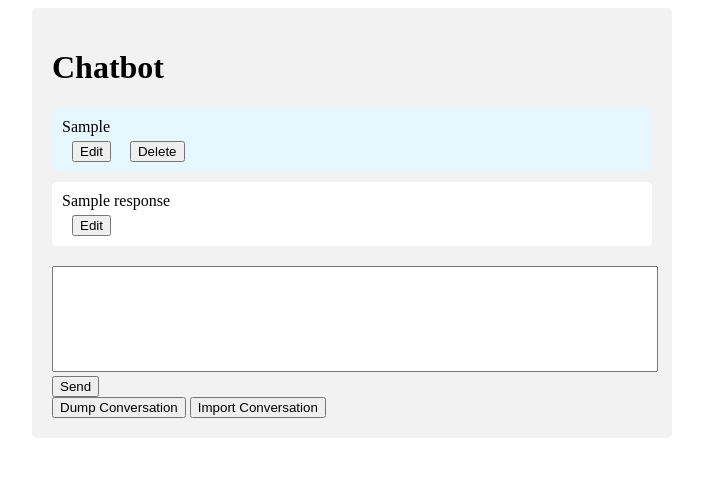
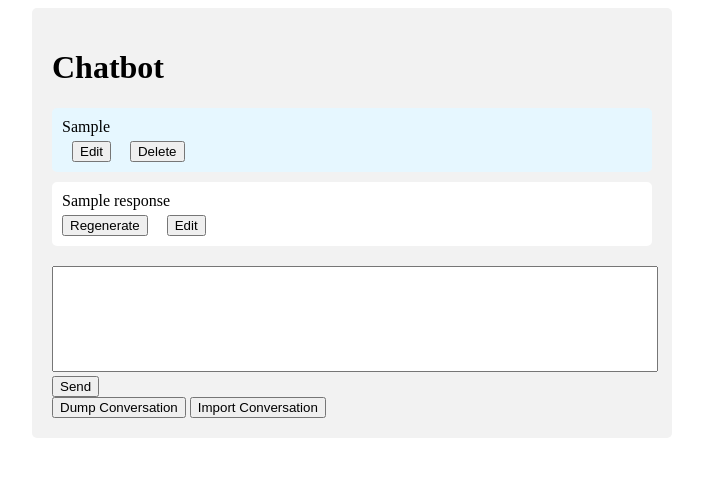
Before and after one commit to ryao/gemini-chat, a Flask app: template templates/index.html in a window 1280 px wide. Shown: the top 477 px of the page, without its empty margins (288-991 px from the left). Run offline with Flask 3, Linux system fonts and the light colour scheme; the template is opened without the code that fills it: most values are stand-ins (such as "Sample title", 1, 10 or a date in 2020).

Commit message:
Add regenerate button
Signed-off-by: Richard Yao <richard.yao@alumni.stonybrook.edu>

```diff
--- a/app.py
+++ b/app.py
@@ -140,6 +140,31 @@ def edit():
 
     return jsonify({"status": "success"})
 
+@app.route('/regenerate', methods=['POST'])
+def regenerate():
+    index = int(request.json['index'])
+    conversation_history_subset = conversation_history[:index]
+    prompt = conversation_history[index]['user_input']
+    response_stream = generate_response(prompt, conversation_history_subset)
+
+    # Invalidate the cache entry for the corresponding response
+    if index * 2 + 1 in token_count_cache:
+        del token_count_cache[index * 2 + 1]
+
+    def generate(index):
+        try:
+            s = ''
+            for chunk in response_stream:
+                s += chunk
+                yield chunk
+            conversation_history[index]['response'] = s.strip()
+        except BlockedPromptException as e:
+            error_message = "The content was blocked for reason: OTHER"
+            yield error_message
+            conversation_history[index]['response'] = error_message
+
+    return app.response_class(generate(index), mimetype='text/event-stream')
+
 @app.route('/delete', methods=['POST'])
 def delete():
     index = int(request.json['index'])
--- a/templates/index.html
+++ b/templates/index.html
@@ -72,6 +72,7 @@
                 var responseElement = $('<div class="chatbot-response"></div>');
                 responseElement.append('<span></span>');
                 var responseButtons = $('<div class="message-buttons"></div>');
+                responseButtons.append('<button class="regenerate-btn" data-index="' + newIndex + '" data-message-type="response">Regenerate</button>');
                 responseButtons.append('<button class="edit-btn" data-index="' + newIndex + '" data-message-type="response">Edit</button>');
                 responseButtons.append('<button class="save-btn" data-index="' + newIndex + '" data-message-type="response" style="display: none;">Save</button>');
                 responseButtons.append('<button class="cancel-btn" data-index="' + newIndex + '" data-message-type="response" style="display: none;">Cancel</button>');
@@ -132,6 +133,10 @@
 
                 // Focus on the edit input
                 textarea.focus();
+
+                if (message_type === 'response') {
+                    messageElement.find('.message-buttons').find('.regenerate-btn').hide();
+                }
             });
 
             $(document).on('keydown', '.edit-input', function(event) {
@@ -186,6 +191,7 @@
                         success: function() {
                             messageElement.find('span').html(edited_text.replace(/\n/g, '<br>'));
                             messageElement.find('.edit-input').remove();
+                            messageElement.find('.regenerate-btn').show();
                             messageElement.find('.edit-btn').show();
                         }
                     });
@@ -198,6 +204,31 @@
                 messageElement.find('span').html(originalText);
                 messageElement.find('.message-buttons').find('.edit-btn, .delete-btn').show();
                 messageElement.find('.message-buttons').find('.save-btn, .cancel-btn').hide();
+                messageElement.find('.regenerate-btn').show();
+            });
+
+            // Regenerate button click event handler
+                $(document).on('click', '.regenerate-btn', function() {
+                var index = $(this).data('index');
+                var messageElement = $(this).closest('.chatbot-response');
+                var responseParagraph = messageElement.find('span');
+                responseParagraph.empty(); // Clear the existing response
+
+                var previousResponse = '';
+
+                $.ajax({
+                    url: '/regenerate',
+                    method: 'POST',
+                    contentType: 'application/json',
+                    data: JSON.stringify({ index: index }),
+                    xhrFields: {
+                        onprogress: function(e) {
+                            var chunk = e.currentTarget.response.substring(previousResponse.length);
+                            previousResponse = e.currentTarget.response;
+                            responseParagraph.append(chunk.replace(/\n/g, '<br>'));
+                        }
+                    }
+                });
             });
 
             // Delete functionality
@@ -300,6 +331,7 @@
             <div class="chatbot-response">
                 <span>{{ message.response|replace('\n', '<br>')|safe }}</span>
                 <div class="message-buttons">
+                    <button class="regenerate-btn" data-index="{{ loop.index0 }}" data-message-type="response">Regenerate</button>
                     <button class="edit-btn" data-index="{{ loop.index0 }}" data-message-type="response">Edit</button>
                     <button class="save-btn" data-index="{{ loop.index0 }}" data-message-type="response" style="display: none;">Save</button>
                     <button class="cancel-btn" data-index="{{ loop.index0 }}" data-message-type="response" style="display: none;">Cancel</button>
```
